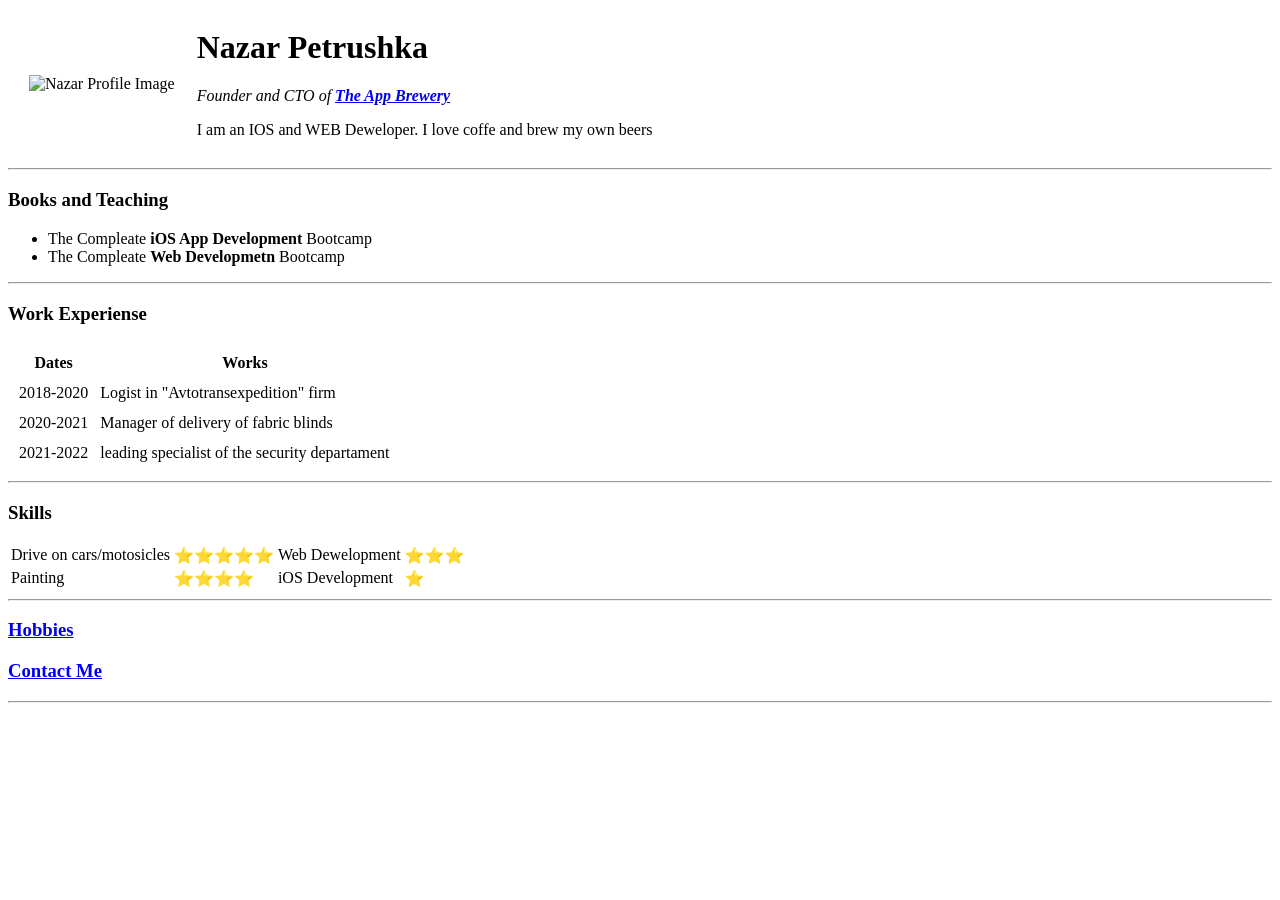
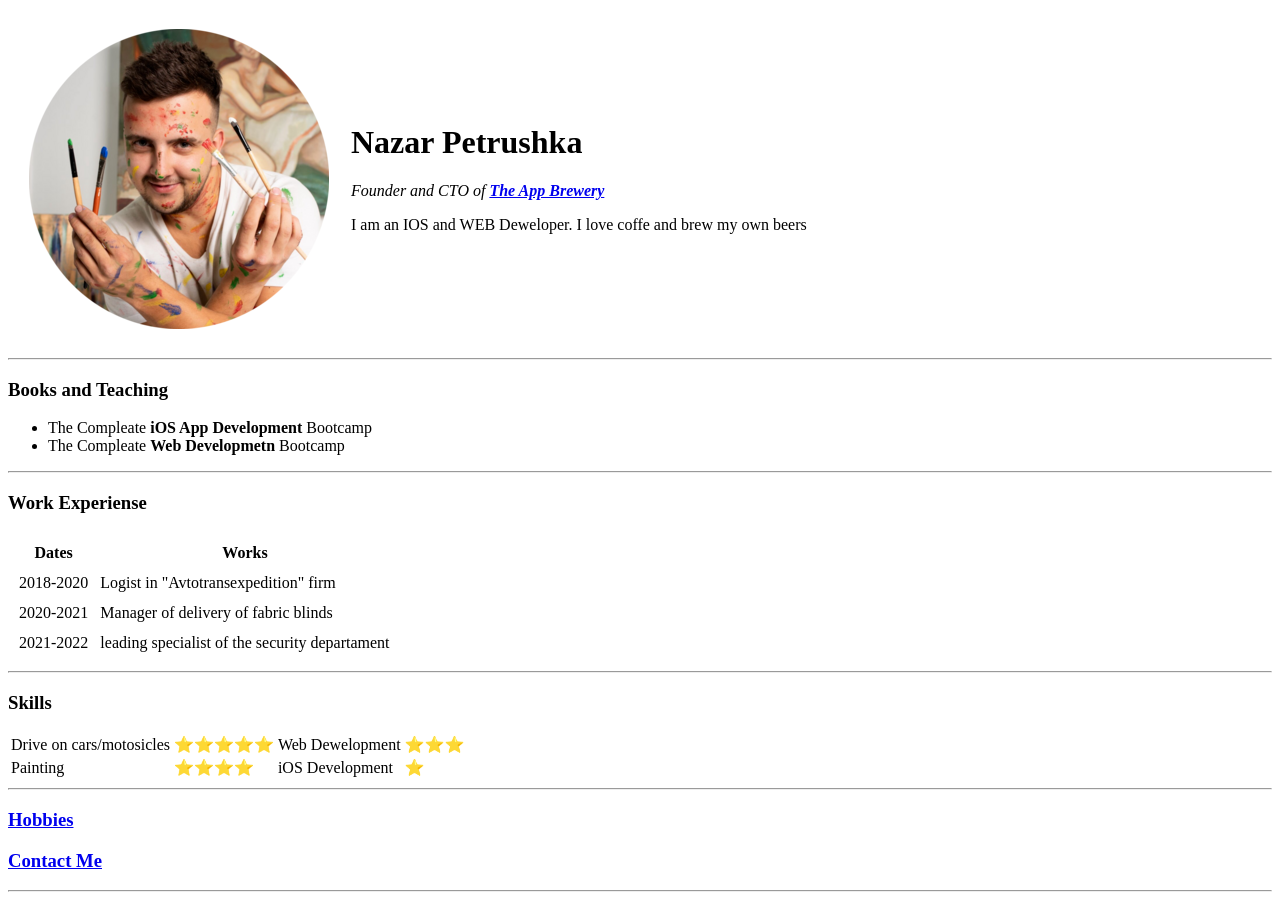
Before and after one commit to NazarPetrushka/cv, a plain HTML site: page index.html in a window 1280 px wide. Before the commit the page ends 800 px from the top, so only its background shows below. Drawn offline with Linux system fonts and the light colour scheme.

Commit message:
Update index.html

```diff
--- a/index.html
+++ b/index.html
@@ -7,7 +7,7 @@
 
 <body>
 <table cellspacing="20">
-  <td><img src="images/nazar.png" alt="Nazar Profile Image"></td>
+  <td><img src="nazar.png" alt="Nazar Profile Image"></td>
   <td><h1>Nazar Petrushka</h1>
   <p><em>Founder and CTO of <strong><a href="https://appbrewery.com/">The App Brewery</a></strong></em></p>
   <p>I am an IOS and WEB Deweloper. I love coffe and brew my own beers</p></td>
```
